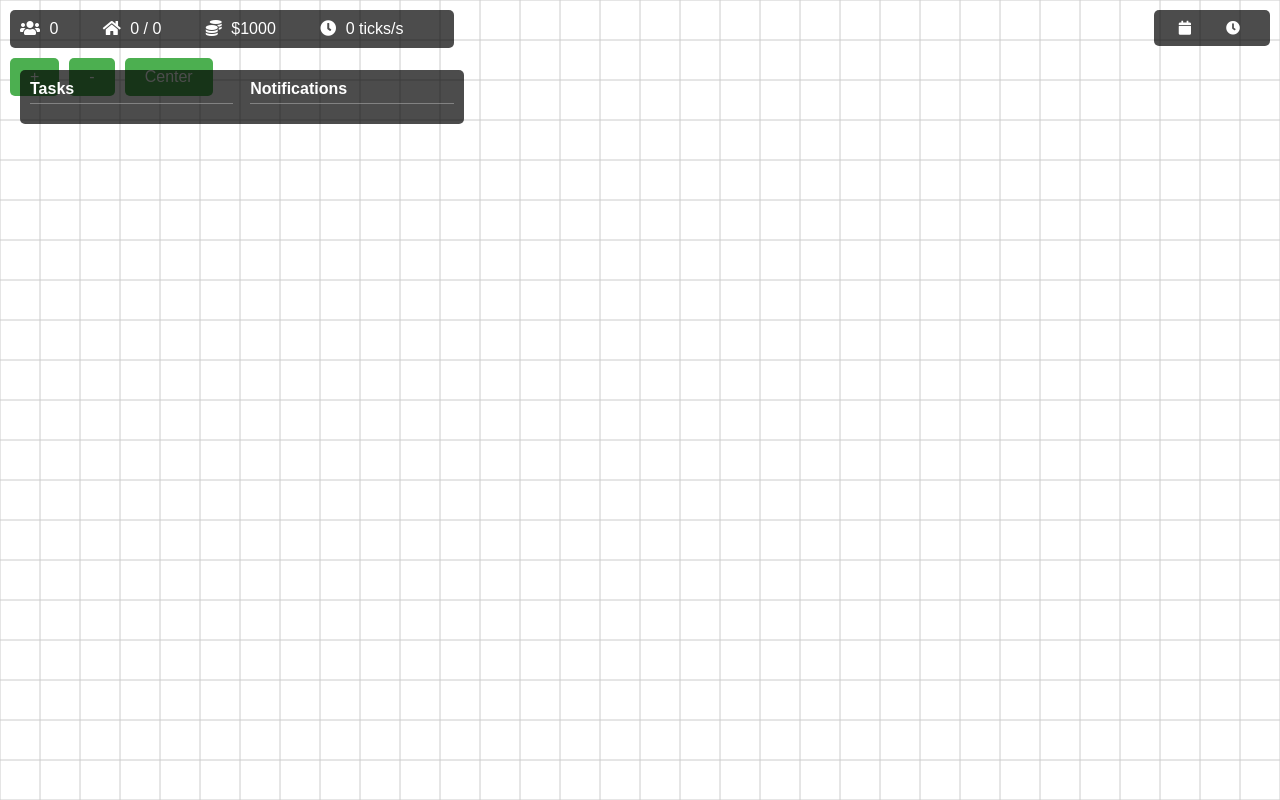
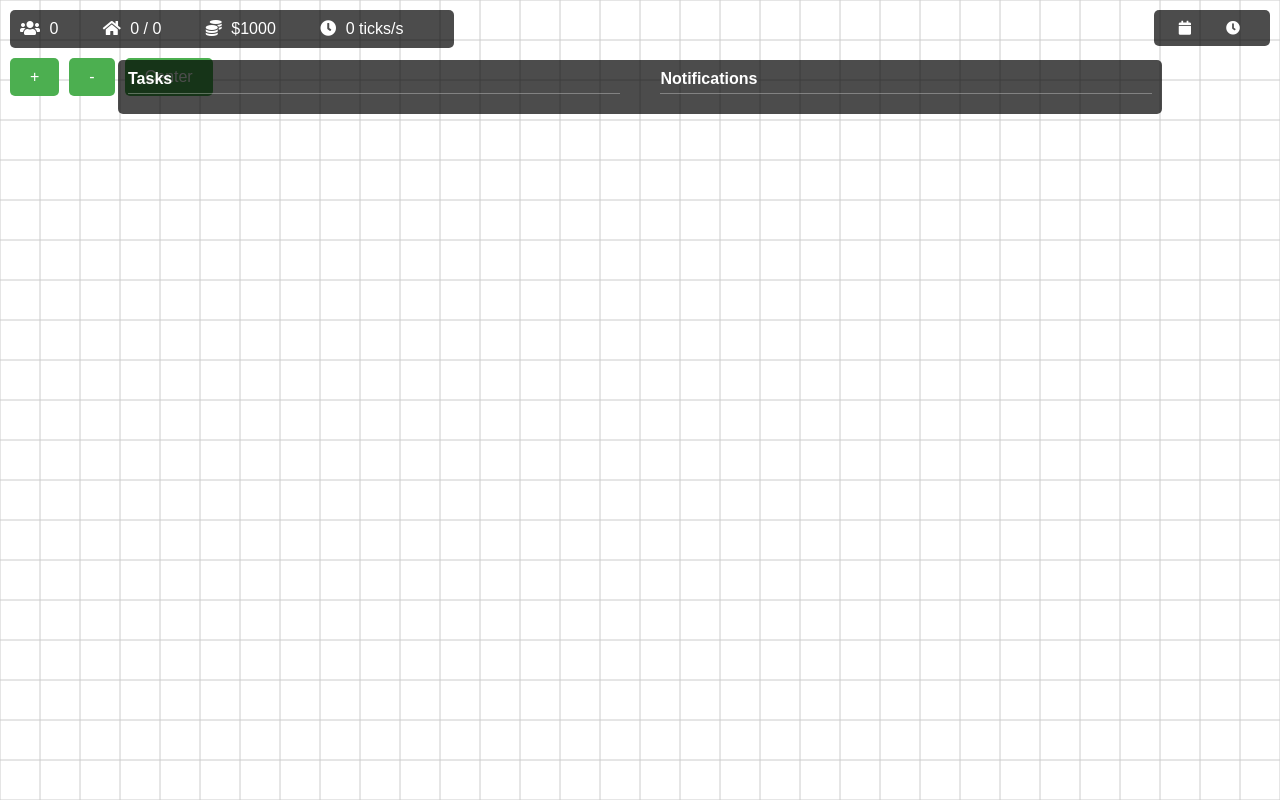
Before and after one commit to benda95280/CityExpansionPrototype, a Flask app: page / in a window 1280 px wide. Run offline with Flask 3, Linux system fonts and the light colour scheme; some libraries are stand-ins or nearby versions.

Commit message:
Agent query: Is the tasks and notifications bar centered on the page? Does it look visually appealing?

```diff
--- a/static/css/style.css
+++ b/static/css/style.css
@@ -89,10 +89,12 @@ body, html {
 }
 
 #tasks-notifications-bar {
-    position: absolute;
+    position: fixed;
     top: 60px;
-    left: 10px;
-    width: calc(100% - 20px);
+    left: 50%;
+    transform: translateX(-50%);
+    width: 80%;
+    max-width: 1200px;
     background-color: rgba(0, 0, 0, 0.7);
     color: white;
     padding: 10px;
```
